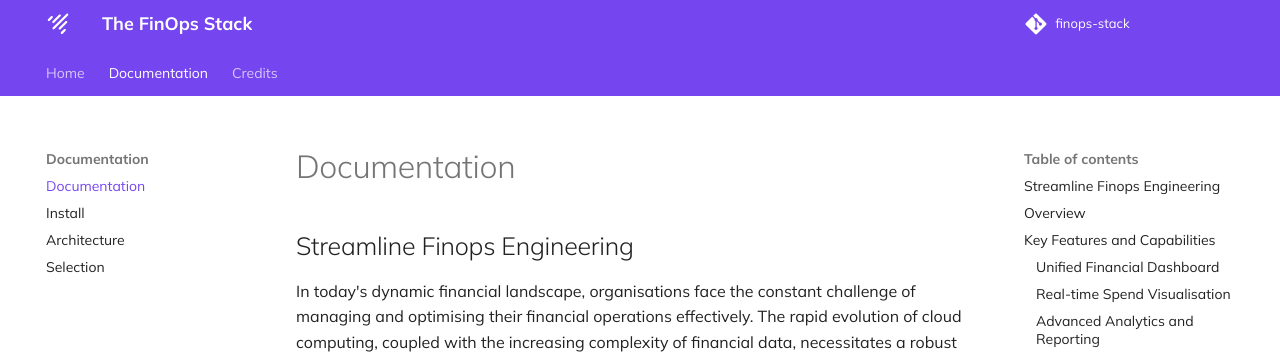
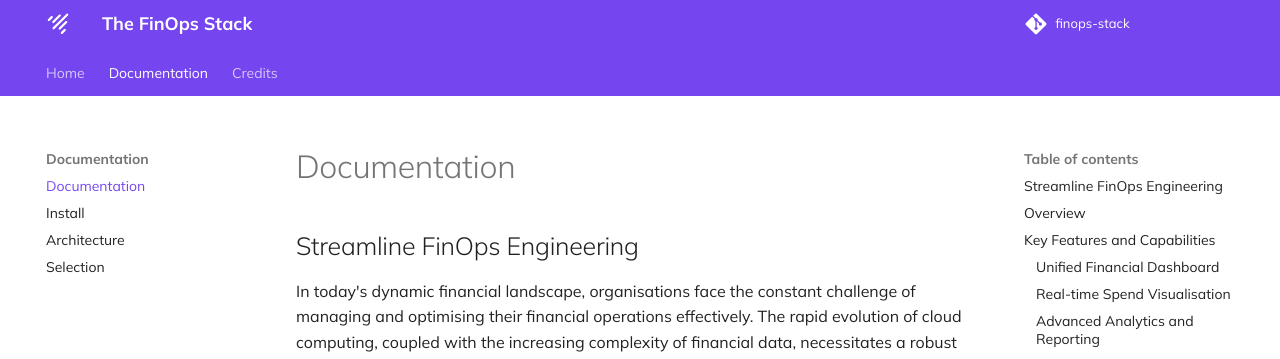
Before and after one commit to jetstack/finops-stack, an MkDocs documentation site: the page built from content/intro.md, in a window 1280 px wide and 900 px high. Shown: the top 359 px of the window. Built offline with MkDocs 1.6.1 and Material for MkDocs 9.7.7, drawn with Linux system fonts in a browser that asks for light colours; comment, search, counter and statistics services are not loaded.

```diff
--- a/content/intro.md
+++ b/content/intro.md
@@ -2,7 +2,7 @@
 title: Documentation
 ---
 
-## Streamline Finops Engineering
+## Streamline FinOps Engineering
 
 In today's dynamic financial landscape, organisations face the constant challenge of managing and optimising their financial operations effectively. The rapid evolution of cloud computing, coupled with the increasing complexity of financial data, necessitates a robust solution that not only integrates various financial tools but also provides a holistic view of spending and optimisation in real-time. This is where FinOps Stack comes in.
 
```
